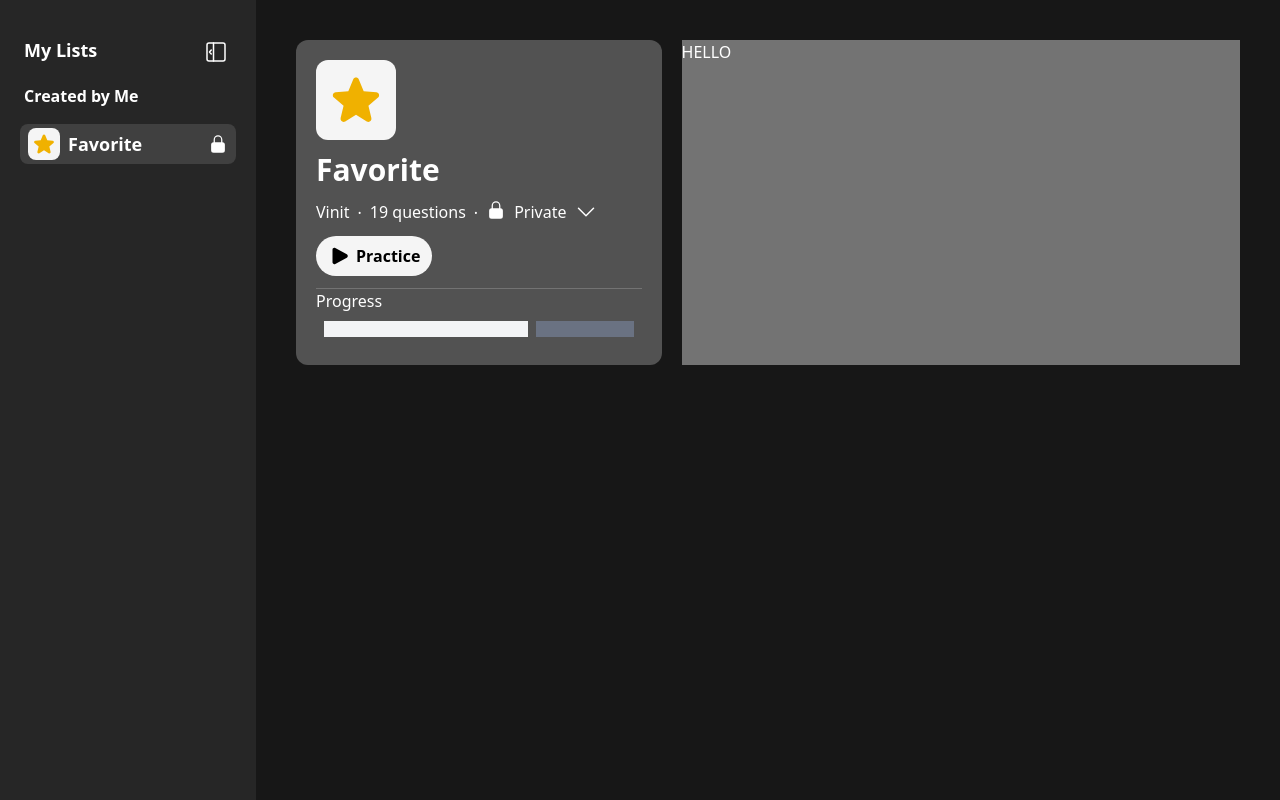
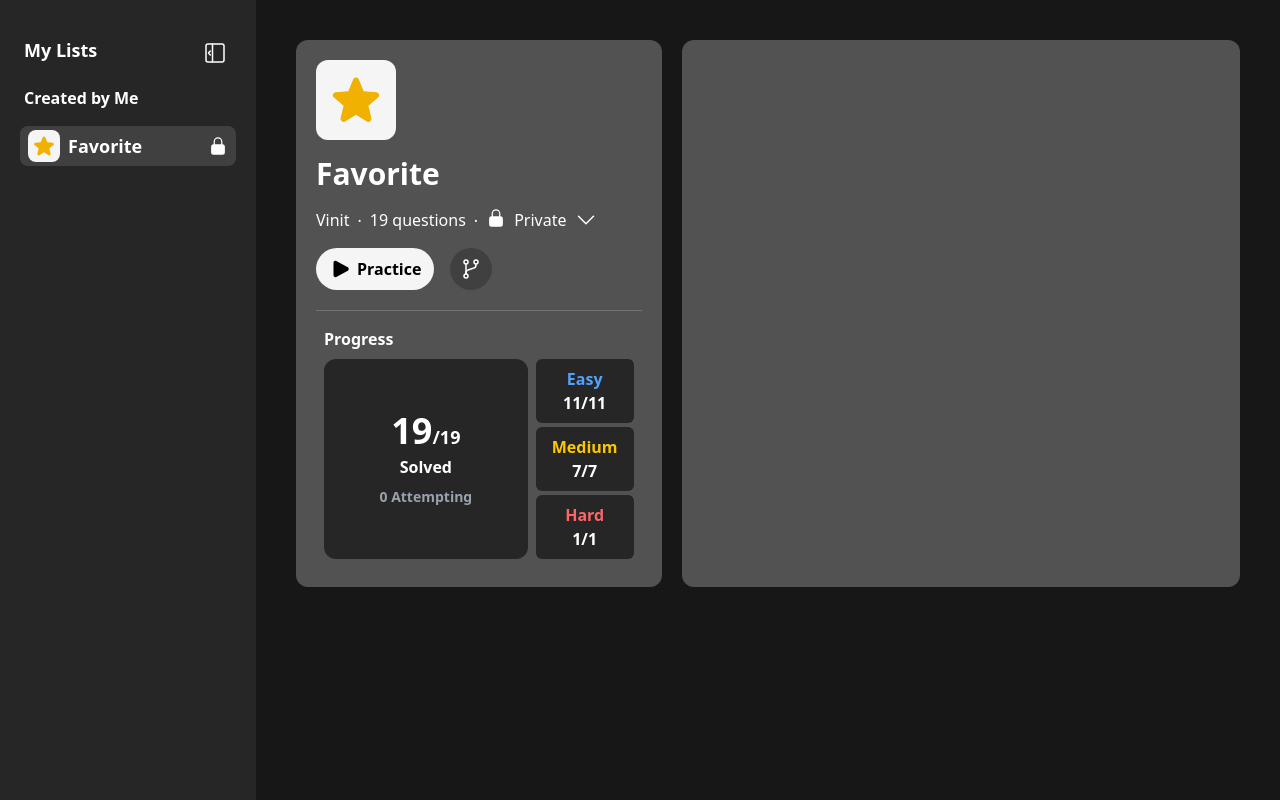
Before and after one commit to Vinit-M420/100xWebDev-prep, a React (Vite) app in the folder tailwind_week13/leetcode_assignment/: page / in a window 1280 px wide. Built offline with nearby package versions, Linux system fonts and the light colour scheme.

Commit message:
Saturday work struggle but a commit

```diff
--- a/tailwind_week13/leetcode_assignment/src/components/Main.jsx
+++ b/tailwind_week13/leetcode_assignment/src/components/Main.jsx
@@ -3,6 +3,7 @@ import { Star } from "../icons/star";
 import { Lock } from "../icons/lock";
 import { DownArrow } from "../icons/DownArrow";
 import { PlayBtn } from "../icons/play";
+import { Git } from "../icons/git";
 
 export const Main = () => {
     const [toggleSidebar, setToggleSidebar] = useState(true);
@@ -12,7 +13,7 @@ export const Main = () => {
             <div className="grid grid-cols-5 gap-5 m-10">
 
                 <div className="col-span-2 bg-neutral-600 p-5 rounded-xl">
-                    <div className="flex flex-col gap-3 border-b border-neutral-500">
+                    <div className="flex flex-col gap-4 border-b border-neutral-500">
 
                         <div className="rounded-lg">
                             <Star width={80} height={80} className= 'fill-yellow-500 bg-star-100 rounded-xl p-3' />
@@ -29,30 +30,61 @@ export const Main = () => {
                             <h2>Private</h2>
                             <DownArrow />
                         </div>
-                        <div className="flex gap-3">
-                            <div className="flex gap-1 rounded-3xl bg-star-100 text-black px-3 py-2 cursor-pointer">
+                        <div className="flex gap-4 mb-5">
+                            <div className="flex gap-1 rounded-3xl bg-star-100 text-black px-3 py-2 cursor-pointer
+                                            border border-transparent
+                                            hover:text-white hover:bg-neutral-900 hover:border-neutral-100">
                                 <div className="flex items-center"><PlayBtn /></div>
-
                                 <h2 className="font-semibold text-md">Practice</h2>
                             </div>
+                            <div className="flex items-center bg-neutral-700 rounded-3xl p-2
+                                    border border-transparent
+                                    hover:text-white hover:bg-neutral-900 hover:border-neutral-100">
+                                <Git className="cursor-pointer" />
+                            </div>
                         </div>
-                        <div></div>
+
                     </div>
-                    <div className="">
-                        <h3>Progress</h3>
-                        <div className="grid grid-cols-3 gap-2 p-2">
-                            <div className="col-span-2 p-2 bg-gray-100">
-
+                    <div className="px-2 mt-4">
+                        <div>
+                            <h3 className="font-bold">Progress</h3>
+                        </div>
+                        <div className="grid grid-cols-3 gap-2 my-2">
+                           <div class="col-span-2 relative flex items-center justify-center bg-neutral-800 rounded-xl">
+                                <div class="absolute inset-0 flex flex-col items-center justify-center text-white">
+                                <span class="text-4xl font-bold">19<span class="text-lg">/19</span></span>
+                                <span class="mt-1 font-semibold">Solved</span>
+                                <span class="mt-2 text-gray-400 text-sm font-semibold">0 Attempting</span>
+                                </div>
                             </div>
-                            <div className="col-span-1 p-2 bg-gray-500">
-
+                            <div className="col-span-1">
+                                <div className="grid grid-rows-3 gap-1">
+                                    <div className="row-span-1 bg-neutral-800 rounded-md py-2 px-4 ">
+                                        <div className="flex flex-col items-center font-bold text-md">
+                                            <h5 className="text-blue-400">Easy</h5>
+                                            <h5 className='text-semibold'>11/11</h5>
+                                        </div>
+                                    </div>
+                                    <div className="row-span-1 bg-neutral-800 rounded-md py-2 px-4">
+                                        <div className="flex flex-col items-center font-bold">
+                                            <h5 className="text-yellow-400">Medium</h5>
+                                            <h5 className='text-semibold'>7/7</h5>
+                                        </div>
+                                    </div>
+                                    <div className="row-span-1 bg-neutral-800 rounded-md py-2 px-4">
+                                        <div className="flex flex-col items-center font-bold">
+                                            <h5 className="text-red-400">Hard</h5>
+                                            <h5 className='text-semibold'>1/1</h5>
+                                        </div>
+                                    </div>
+                                </div>
                             </div>
                         </div>
                     </div>
                 </div>
 
-                <div className="col-span-3 bg-neutral-500">
-                    <h1>HELLO</h1>
+                <div className="col-span-3 bg-neutral-600 rounded-xl">
+
                 </div>
 
             </div>
--- a/tailwind_week13/leetcode_assignment/src/components/Sidebar.jsx
+++ b/tailwind_week13/leetcode_assignment/src/components/Sidebar.jsx
@@ -13,7 +13,8 @@ export const Sidebar = () => {
                 <div className="flex flex-col mx-5 my-8 gap-2">
                     <div className="flex justify-between p-1">
                         <h2 className="font-bold text-white text-lg">My Lists</h2>
-                        <div className="p-1 hover:border hover:border-neutral-500 rounded-sm flex items-center"
+                        <div className="p-1 hover:border hover:border-neutral-500 rounded-sm flex items-center cursor-pointer
+                                        border border-transparent"
                             onClick={ () => {
                                 setToggleSidebar(!toggleSidebar);
                                 //console.log("SideBar toggled");
@@ -24,7 +25,7 @@ export const Sidebar = () => {
                     <div className="mb-1 p-1">
                         <h4 className="font-bold text-white text-md">Created by Me</h4>
                     </div>
-                    <div className="flex justify-between bg-neutral-700 rounded-lg py-1 px-2">
+                    <div className="flex justify-between bg-neutral-700 hover:bg-neutral-600 rounded-lg py-1 px-2">
                         <div className="flex gap-2">
                             <div className="bg-star-100 rounded-lg p-1">
                                 <Star className = 'fill-yellow-500' />
@@ -46,7 +47,7 @@ export const Sidebar = () => {
                 <div className="flex flex-col mx-5 my-8 gap-2">
                     <div className="flex justify-between p-1">
                         <h2 className="font-bold text-white text-lg"></h2>
-                        <div className="border border-neutral-500 p-1 rounded-sm flex items-center"
+                        <div className="border border-neutral-500 p-1 rounded-sm flex items-center cursor-pointer"
                             onClick={ () => {
                                 setToggleSidebar(!toggleSidebar);
                             }} >
--- /dev/null
+++ b/tailwind_week13/leetcode_assignment/src/icons/filter.jsx
@@ -0,0 +1,7 @@
+
+export const Filter = () => {
+    return <svg xmlns="http://www.w3.org/2000/svg" fill="none" viewBox="0 0 24 24" stroke-width="1.5" stroke="currentColor" class="size-6">
+  <path stroke-linecap="round" stroke-linejoin="round" d="M12 3c2.755 0 5.455.232 8.083.678.533.09.917.556.917 1.096v1.044a2.25 2.25 0 0 1-.659 1.591l-5.432 5.432a2.25 2.25 0 0 0-.659 1.591v2.927a2.25 2.25 0 0 1-1.244 2.013L9.75 21v-6.568a2.25 2.25 0 0 0-.659-1.591L3.659 7.409A2.25 2.25 0 0 1 3 5.818V4.774c0-.54.384-1.006.917-1.096A48.32 48.32 0 0 1 12 3Z" />
+</svg>
+
+}
--- a/tailwind_week13/leetcode_assignment/src/icons/git.jsx
+++ b/tailwind_week13/leetcode_assignment/src/icons/git.jsx
@@ -1,16 +1,52 @@
 
-export const Git = () => {
-    return (
-        <svg width="24px" height="24px" viewBox="0 0 24 24" stroke-width="1.5" fill="none"
-        xmlns="http://www.w3.org/2000/svg"
-        color="#000000">
 
-        <path d="M17 7C18.1046 7 19 6.10457 19 5C19 3.89543 18.1046 3 17 3C15.8954 3 15 3.89543 15 5C15 6.10457 15.8954 7 17 7Z"
-        stroke="#000000" stroke-width="1.5" stroke-linecap="round" stroke-linejoin="round" ></path>
+export const Git = ({ color = "currentColor", size = 24, strokeWidth = 1.5, className = ""}) => {
+  return (
+    <svg
+      width={size}
+      height={size}
+      viewBox="0 0 24 24"
+      strokeWidth={strokeWidth}
+      fill="none"
+      xmlns="http://www.w3.org/2000/svg"
+      className={className}
 
-        <path d="M7 7C8.10457 7 9 6.10457 9 5C9 3.89543 8.10457 3 7 3C5.89543 3 5 3.89543 5 5C5 6.10457 5.89543 7 7 7Z"
-        stroke="#000000" stroke-width="1.5" stroke-linecap="round" stroke-linejoin="round"></path>
-
-        <path d="M7 21C8.10457 21 9 20.1046 9 19C9 17.8954 8.10457 17 7 17C5.89543 17 5 17.8954 5 19C5 20.1046 5.89543 21 7 21Z" stroke="#000000" stroke-width="1.5" stroke-linecap="round" stroke-linejoin="round" data-darkreader-inline-stroke="" style="--darkreader-inline-stroke: #000000;"></path><path d="M7 7V17" stroke="#000000" stroke-width="1.5" stroke-linecap="round" stroke-linejoin="round" data-darkreader-inline-stroke="" style="--darkreader-inline-stroke: #000000;"></path><path d="M17 7V8C17 10.5 15 11 15 11L9 13C9 13 7 13.5 7 16V17" stroke="#000000" stroke-width="1.5" stroke-linecap="round" stroke-linejoin="round" data-darkreader-inline-stroke="" style="--darkreader-inline-stroke: #000000;"></path></svg>
-    )
-}
+    >
+      <path
+        d="M17 7C18.1046 7 19 6.10457 19 5C19 3.89543 18.1046 3 17 3C15.8954 3 15 3.89543 15 5C15 6.10457 15.8954 7 17 7Z"
+        stroke={color}
+        strokeWidth={strokeWidth}
+        strokeLinecap="round"
+        strokeLinejoin="round"
+      />
+      <path
+        d="M7 7C8.10457 7 9 6.10457 9 5C9 3.89543 8.10457 3 7 3C5.89543 3 5 3.89543 5 5C5 6.10457 5.89543 7 7 7Z"
+        stroke={color}
+        strokeWidth={strokeWidth}
+        strokeLinecap="round"
+        strokeLinejoin="round"
+      />
+      <path
+        d="M7 21C8.10457 21 9 20.1046 9 19C9 17.8954 8.10457 17 7 17C5.89543 17 5 17.8954 5 19C5 20.1046 5.89543 21 7 21Z"
+        stroke={color}
+        strokeWidth={strokeWidth}
+        strokeLinecap="round"
+        strokeLinejoin="round"
+      />
+      <path
+        d="M7 7V17"
+        stroke={color}
+        strokeWidth={strokeWidth}
+        strokeLinecap="round"
+        strokeLinejoin="round"
+      />
+      <path
+        d="M17 7V8C17 10.5 15 11 15 11L9 13C9 13 7 13.5 7 16V17"
+        stroke={color}
+        strokeWidth={strokeWidth}
+        strokeLinecap="round"
+        strokeLinejoin="round"
+      />
+    </svg>
+  );
+};
--- /dev/null
+++ b/tailwind_week13/leetcode_assignment/src/icons/reload.jsx
@@ -0,0 +1,6 @@
+
+
+export const Reload = () => {
+    return
+
+}
```
